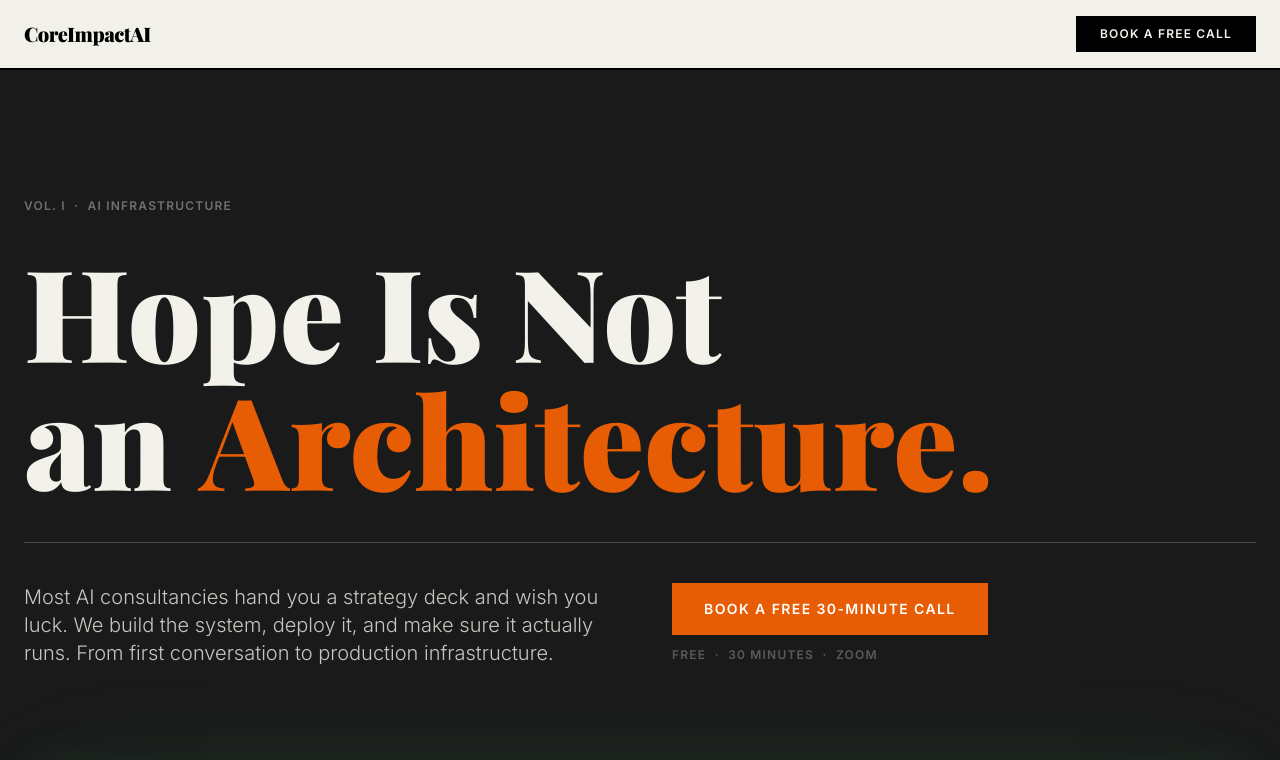
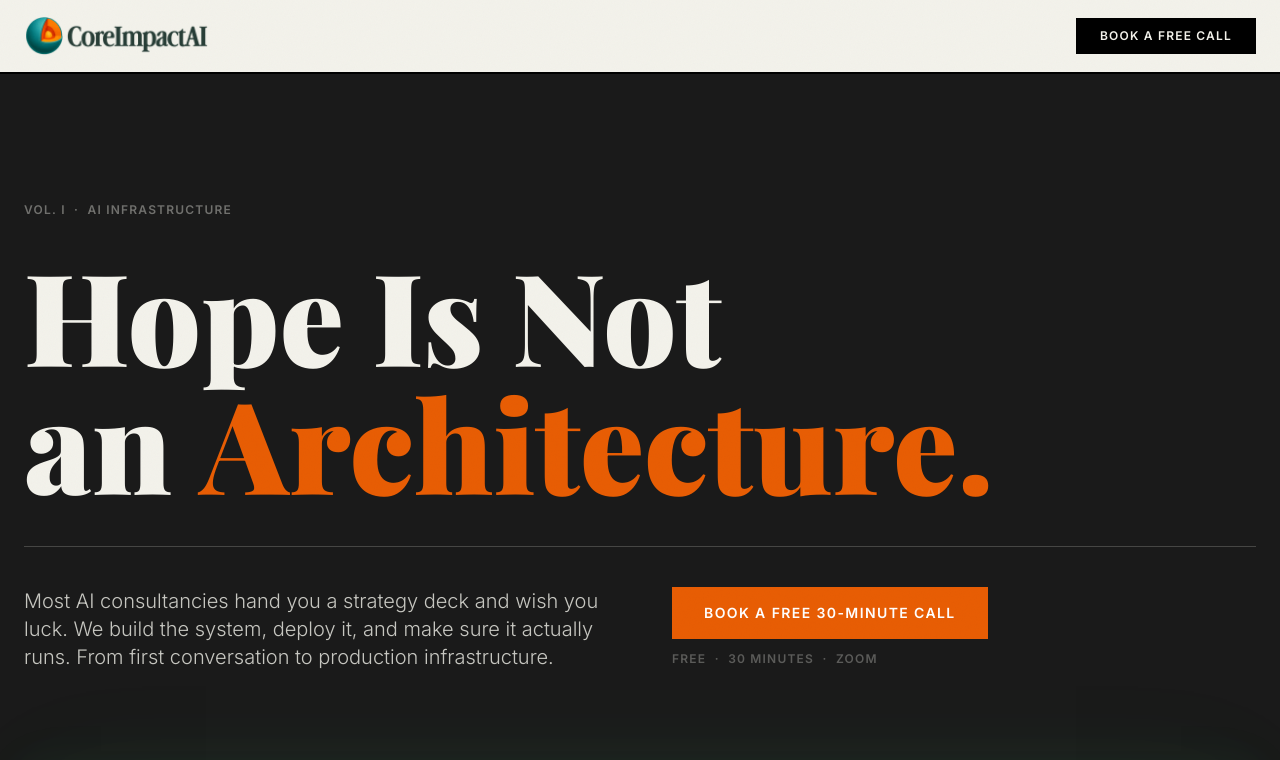
Before and after one commit to SocialStrategy/coreimpact-website, a website built with Vite: page index.html in a window 1280 px wide. Shown: the top 760 px of the page. Built offline with nearby package versions, Linux system fonts and the light colour scheme; a web font is replaced by a local one.

Commit message:
Add CoreImpactAI logo to nav and footer

```diff
--- a/index.html
+++ b/index.html
@@ -55,8 +55,8 @@
        ============================================================ -->
   <nav class="sticky top-0 z-50 bg-cream border-b-2 border-black transition-all duration-200">
     <div class="max-w-7xl mx-auto px-6 py-4 flex items-center justify-between">
-      <a href="#" class="font-serif font-black text-xl tracking-tight select-none">
-        CoreImpactAI
+      <a href="#" class="select-none">
+        <img src="/logo.png" alt="CoreImpactAI" class="h-8 lg:h-10" />
       </a>
       <a
         href="https://cal.com/coreimpactai/30min"
@@ -782,7 +782,7 @@
     <div class="max-w-7xl mx-auto px-6">
 
       <div class="flex flex-col sm:flex-row items-start sm:items-center justify-between gap-6 border-b border-cream/10 pb-8 mb-8">
-        <a href="#" class="font-serif font-black text-xl text-cream tracking-tight">CoreImpactAI</a>
+        <a href="#" class="select-none"><img src="/logo-white.png" alt="CoreImpactAI" class="h-7 lg:h-8" /></a>
         <nav aria-label="Social links" class="flex items-center gap-6">
           <a
             href="https://x.com/CoreImpactAI"
```
Also changed, not shown: public/logo-white.png (added), public/logo.png (added).
